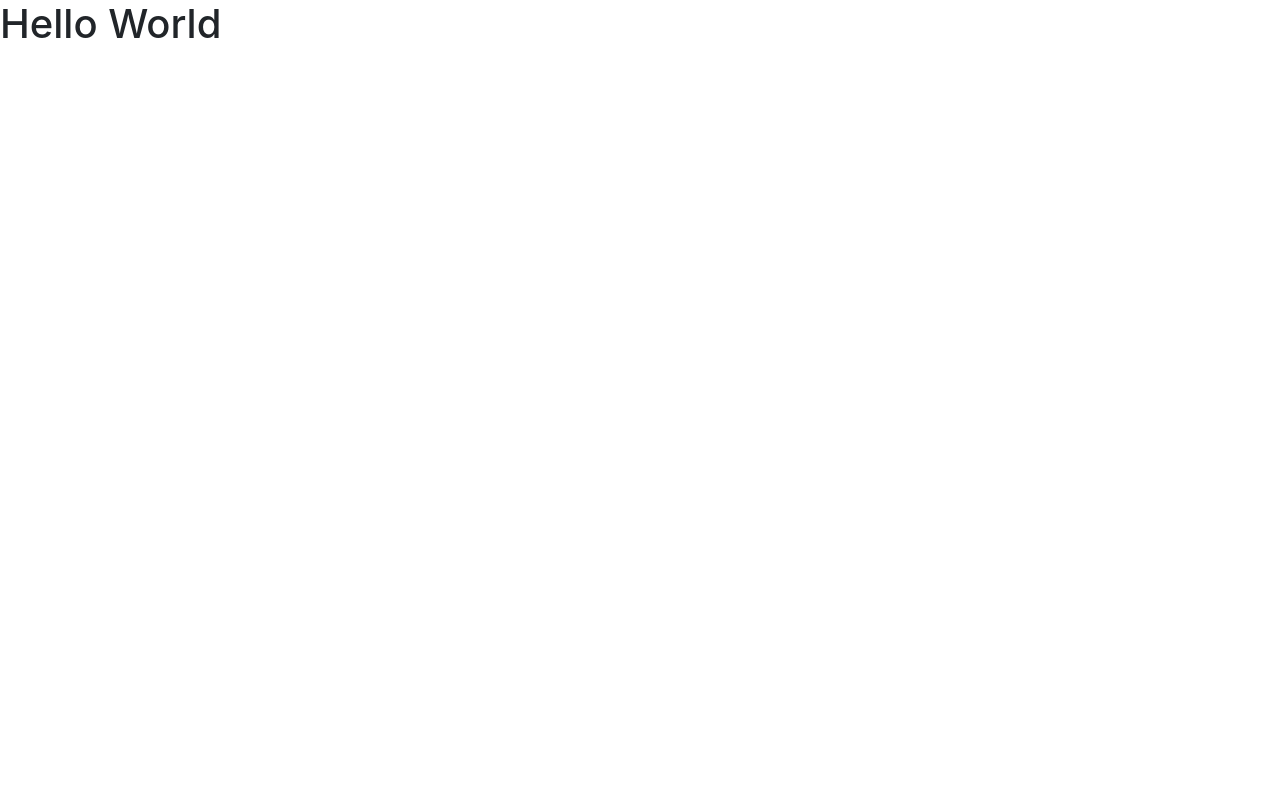
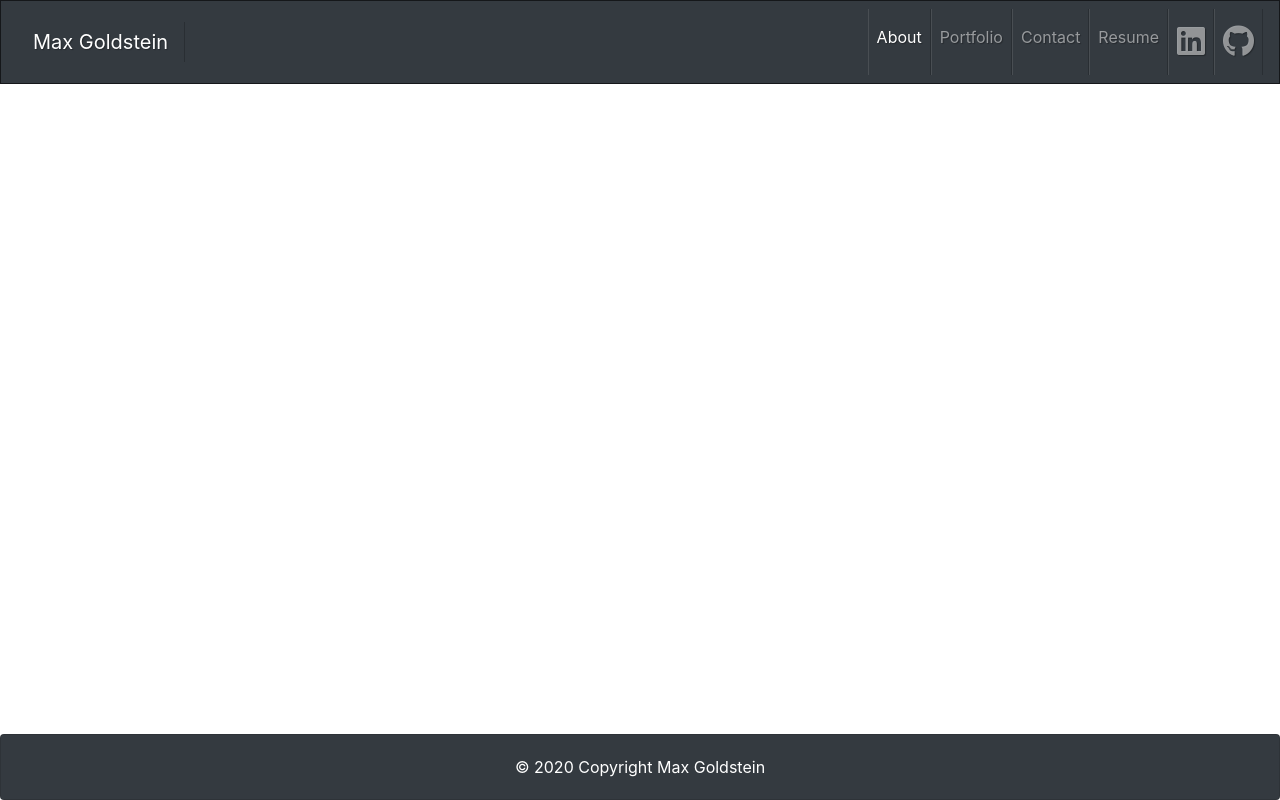
Before and after one commit to maxgoldstein93/reactPortfolio, a React (Create React App) app: page / in a window 1280 px wide. Built offline with nearby package versions, Linux system fonts and the light colour scheme.

Commit message:
added Header and footer components

```diff
--- a/public/index.html
+++ b/public/index.html
@@ -7,6 +7,9 @@
       name="description"
       content="Web site created using create-react-app"
     />
+    <link rel="stylesheet" href="https://bootswatch.com/4/slate/bootstrap.min.css">
+    <link rel="stylesheet" href="https://use.fontawesome.com/releases/v5.14.0/css/all.css" integrity="sha384-HzLeBuhoNPvSl5KYnjx0BT+WB0QEEqLprO+NBkkk5gbc67FTaL7XIGa2w1L0Xbgc" crossorigin="anonymous">
+</head>
     <title>Max Goldstein Portfolio</title>
   </head>
   <body>
--- a/src/App.js
+++ b/src/App.js
@@ -1,9 +1,16 @@
-
+import React from "react";
+import { BrowserRouter as Router, Route } from "react-router-dom";
+import Navbar from "./components/navbar";
+import Footer from "./components/footer"
 
 
 function App() {
   return (
-    <h1>Hello World</h1>
+    <div>
+   <Navbar />
+
+   <Footer />
+   </div>
   );
 }
 
--- /dev/null
+++ b/src/components/footer.js
@@ -0,0 +1,17 @@
+import React from "react";
+import { Link, useLocation } from "react-router-dom";
+
+function Footer() {
+
+    return (
+
+        <footer className="fixed-bottom">
+            <div class="card bg-dark text-white">
+                <div className="card-body m-auto">
+                    © 2020 Copyright Max Goldstein
+            </div>
+            </div>
+        </footer>
+    );
+}
+export default Footer;
--- /dev/null
+++ b/src/components/navbar.js
@@ -0,0 +1,31 @@
+import React from "react";
+import { Link, useLocation } from "react-router-dom";
+
+
+function Navbar (){
+
+    return(
+
+    <nav class="navbar navbar-expand-lg  navbar-dark bg-dark">
+    <a class="navbar-brand" href="#">Max Goldstein</a>
+    <button class="navbar-toggler" type="button" data-toggle="collapse" data-target="#navbarNavAltMarkup"
+        aria-controls="navbarNavAltMarkup" aria-expanded="false" aria-label="Toggle navigation">
+        <span class="navbar-toggler-icon"></span>
+    </button>
+    <div class="collapse navbar-collapse" id="navbarNavAltMarkup">
+        <div class="navbar-nav ml-auto">
+            <a class="nav-link active" href="#">About <span class="sr-only">(current)</span></a>
+            <a class="nav-link" href="portfolio.html">Portfolio</a>
+            <a class="nav-link" href="contact.html">Contact</a>
+            <a class="nav-link" href="Assets/Max_Goldstein_October_Resume.pdf" target="_blank">Resume</a>
+            <a class="nav-link" href="https://www.linkedin.com/in/max-goldstein-11a33396/" target="_blank"><i class="fab fa-linkedin fa-2x"></i></a>
+            <a class="nav-link" href="https://github.com/maxgoldstein93" target="_blank"><i class="fab fa-github fa-2x"></i></a>
+        </div>
+    </div>
+</nav>
+    );
+
+
+}
+
+export default Navbar;
```
Also changed, not shown: src/components/about.js (added), src/components/contact.js (added), src/components/portfolio.js (added).
